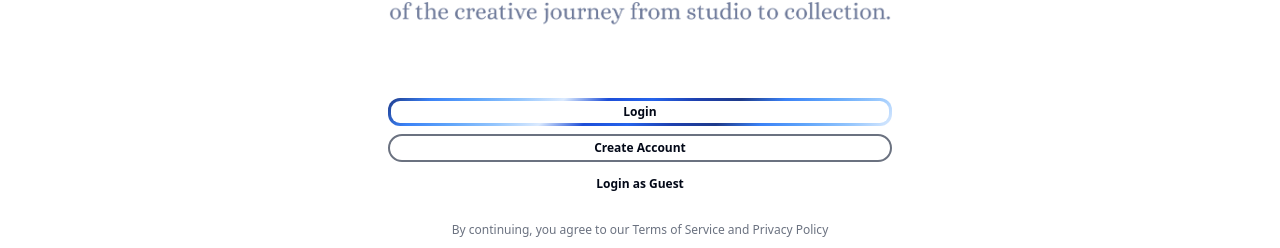
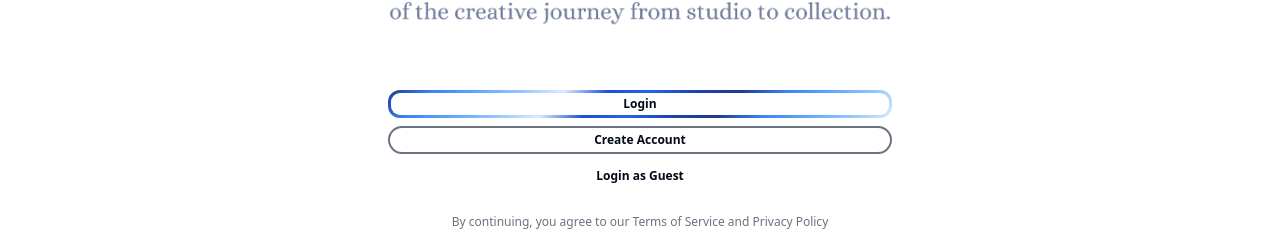
Before and after one commit to Harryr66/SOMA, a Next.js app: page / in a window 1280 px wide. Shown: the part 366-614 px from the top of the page. Built offline with nearby package versions, Linux system fonts and the light colour scheme; no server answers; the database is empty; a web font is replaced by a local one.

Commit message:
Reduce padding under hero section

```diff
--- a/src/app/page.tsx
+++ b/src/app/page.tsx
@@ -129,7 +129,7 @@ export default function RootPage() {
               </div>
 
               {/* Buttons below hero image - constrained to hero image width */}
-              <div className="flex flex-col items-center space-y-2 pt-4 px-4 sm:px-8 md:px-16 lg:px-24">
+              <div className="flex flex-col items-center space-y-2 pt-2 px-4 sm:px-8 md:px-16 lg:px-24">
                 <div className="w-full max-w-6xl flex flex-col items-center space-y-2">
                   <Button
                     variant="gradient"
```
